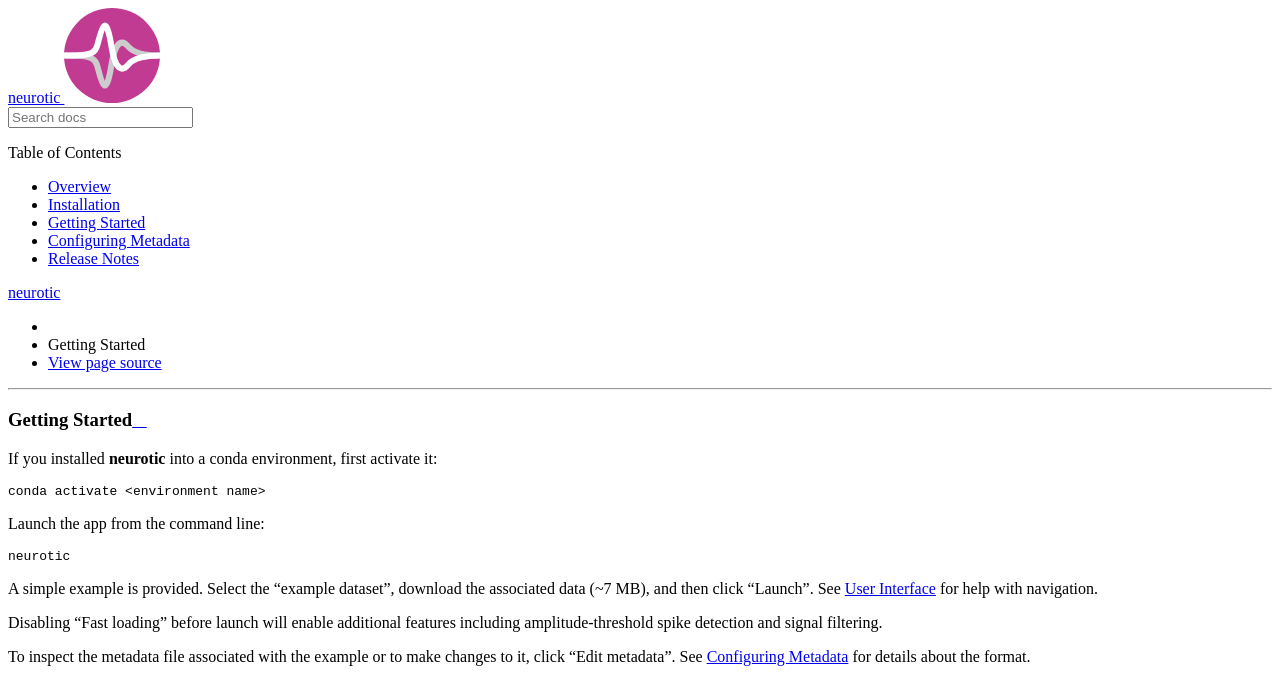
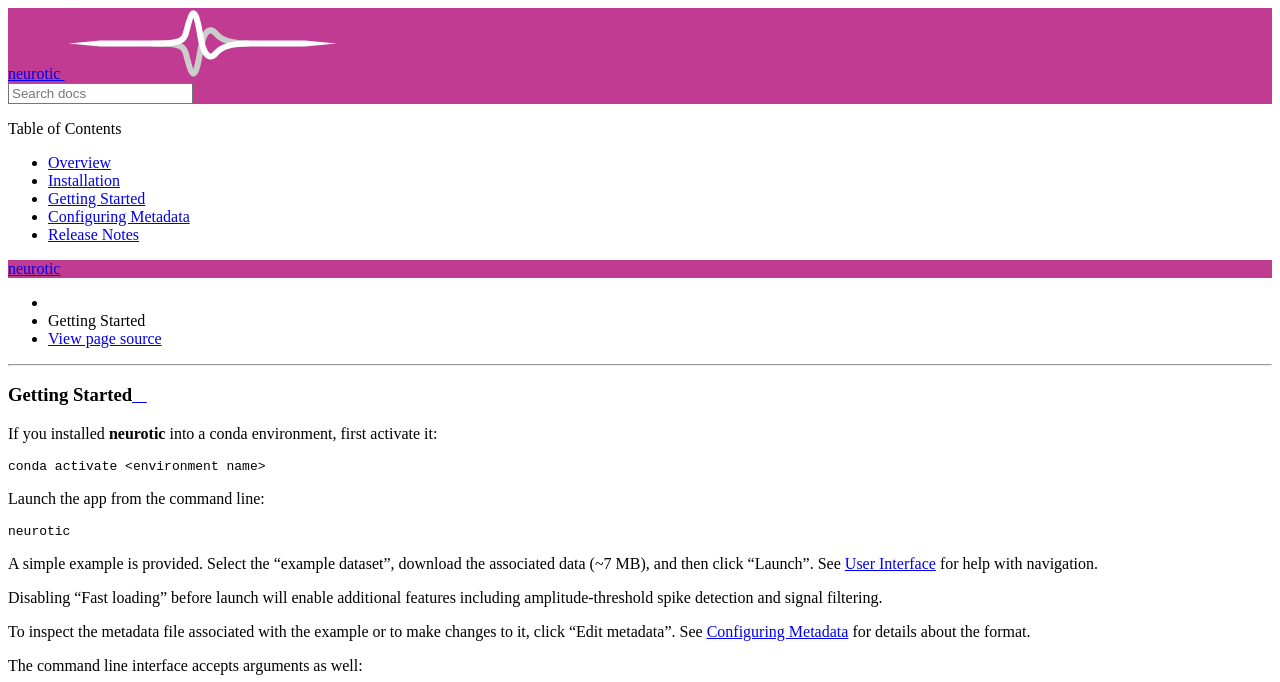
Before and after one commit to jpgill86/neurotic, a Sphinx documentation site: the page built from docs/gettingstarted.rst, in a window 1280 px wide. Shown: the top 682 px of the page. Built offline with Sphinx 7.4.7 and the Read the Docs theme 2.0.0, drawn with Linux system fonts in a browser that asks for light colours; the version number could not be read and is left out.

Commit message:
Change docs navigation bg color and add wide logo

```diff
--- a/docs/_static/theme_overrides.css
+++ b/docs/_static/theme_overrides.css
@@ -11,3 +11,11 @@
       overflow: visible !important;
    }
 }
+
+/* override navigation background color */
+.wy-nav-top {
+    background-color: #C23B92 !important;
+}
+.wy-side-nav-search {
+    background-color: #C23B92 !important;
+}
--- a/docs/conf.py
+++ b/docs/conf.py
@@ -114,7 +114,7 @@ html_static_path = ['_static']
 
 # The name of an image file (relative to this directory) to place at the top
 # of the sidebar.
-html_logo = '_static/neurotic-logo.svg'
+html_logo = '_static/neurotic-logo-banner.svg'
 
 # The name of an image file (within the static path) to use as favicon of the
 # docs.  This file should be a Windows icon file (.ico) being 16x16 or 32x32
```
Also changed, not shown: docs/_static/neurotic-logo-banner.svg (added).
